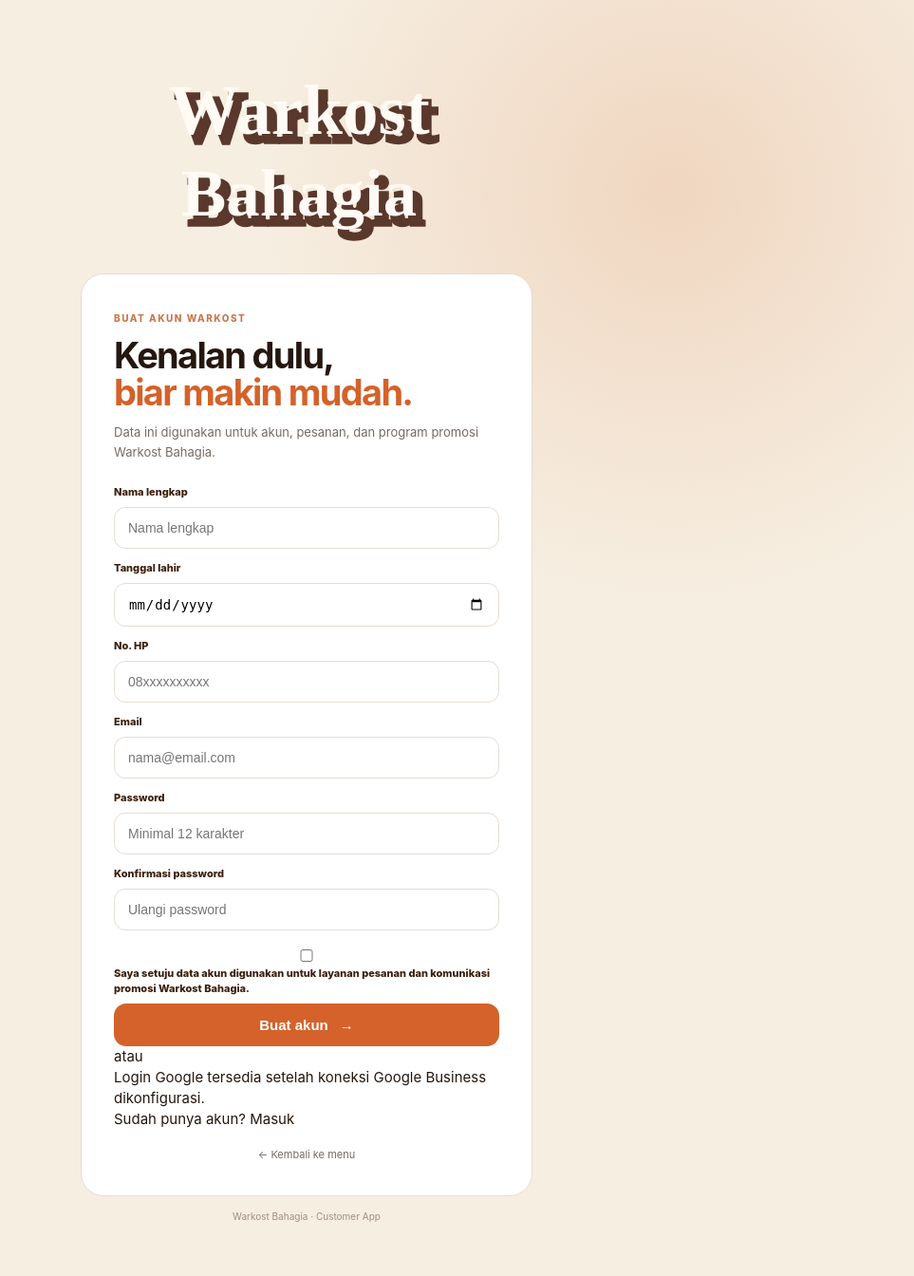
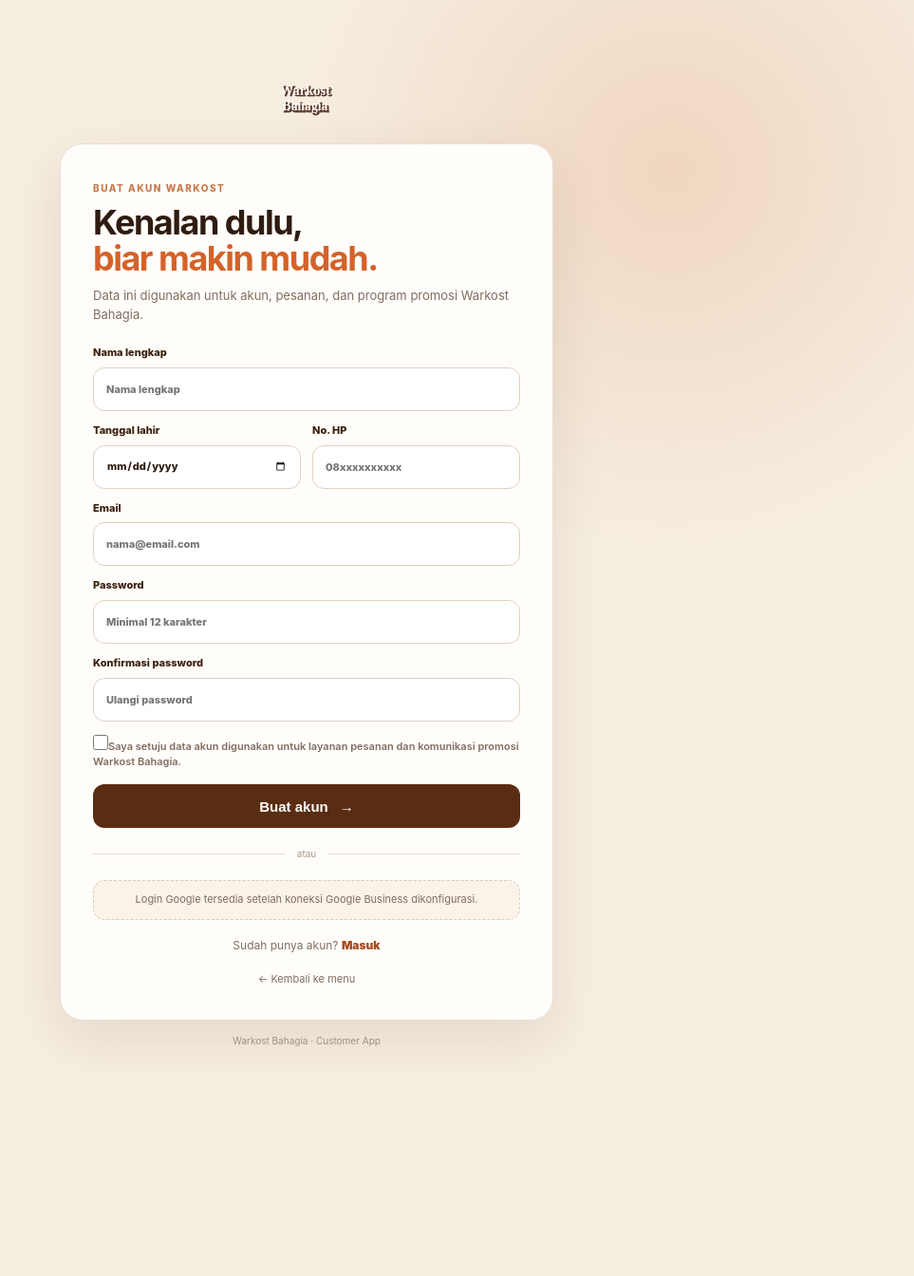
Before and after one commit to anwars750-spec/warkost-bahagia, a Flask app: page /register in a window 1280 px wide. Shown: the whole page at 95% size, without its empty margins (317-1280 px from the left). After the commit the page ends 1102 px from the top, so only its background shows below. Run offline with Flask 3, Linux system fonts and the light colour scheme.

Commit message:
ui: polish production auth screens and consistent buttons

```diff
--- a/app/static/app.css
+++ b/app/static/app.css
@@ -582,3 +582,24 @@
  .customer-main>.customer-search-row{margin-bottom:10px}
  .customer-main>.category-section{margin-bottom:18px}
 }
+
+/* V1.6 AUTH PRODUCTION POLISH */
+.auth-modern{width:min(100%,520px);padding:22px 0 40px}
+.auth-modern .auth-brand-mark{display:flex;justify-content:center;margin:0 auto 18px;text-decoration:none}
+.auth-brand-mark img{width:92px;height:56px;object-fit:contain}
+.auth-modern .auth-card{width:100%;box-sizing:border-box;padding:34px!important;border:1px solid #eadfd3;border-radius:24px;box-shadow:0 18px 55px rgba(59,31,12,.10);background:#fffdf9}
+.auth-modern .auth-card h1{font-size:36px;line-height:1.05;letter-spacing:-1.5px;margin:8px 0 10px;color:#2f1b0f}
+.auth-modern .auth-card h1 em{color:#d4622a}
+.auth-modern .auth-lead{font-size:13px;line-height:1.55;color:#806d60;margin:0 0 22px}
+.auth-modern .auth-card label{display:block;color:#3b1f0c;font-size:11px;font-weight:800;margin:13px 0 0}
+.auth-modern .auth-card input{width:100%;box-sizing:border-box;height:46px;margin-top:7px;border:1px solid #dfd1c3;border-radius:12px;background:#fff;color:#2f1b0f;padding:0 13px;font:inherit;outline:none}
+.auth-modern .auth-card input:focus{border-color:#c87949;box-shadow:0 0 0 3px rgba(212,98,42,.10)}
+.auth-modern .auth-submit{height:46px;width:100%;border:0;border-radius:12px;background:#5a2d13!important;color:#fff!important;margin-top:18px;font-weight:800;transition:.18s ease}
+.auth-modern .auth-submit:hover{background:#d4622a!important;color:#fff!important;transform:translateY(-1px)}
+.auth-forgot{display:block;text-align:right;margin-top:10px;color:#a84a1d;font-size:11px;font-weight:800;text-decoration:none}
+.auth-divider{display:flex;align-items:center;gap:12px;margin:20px 0;color:#aa988b;font-size:10px}.auth-divider:before,.auth-divider:after{content:"";height:1px;background:#eadfd3;flex:1}.auth-divider span{white-space:nowrap}
+.google-signin{display:flex;justify-content:center;min-height:40px}.google-signin-placeholder{padding:12px;border:1px dashed #ddcbbb;border-radius:12px;background:#fbf3ea;color:#806d60;text-align:center;font-size:11px;line-height:1.45}
+.auth-note{text-align:center;color:#9b887a;font-size:10px;margin:8px 0 0}.auth-register{text-align:center;margin-top:18px;color:#806d60;font-size:12px}.auth-register a{color:#a84a1d;font-weight:900;text-decoration:none}.auth-register a:hover{color:#d4622a}
+.auth-two-col{display:grid;grid-template-columns:1fr 1fr;gap:12px}.register-card .consent-row{display:flex;gap:9px;align-items:flex-start;font-weight:600!important;color:#806d60!important;line-height:1.4}.register-card .consent-row input{width:16px;height:16px;margin:1px 0 0;flex:0 0 auto}.register-card .auth-submit{margin-top:16px}
+.auth-modern .error,.auth-modern .success{font-size:11px;line-height:1.45}.auth-modern .back-link{color:#806d60}.auth-modern .back-link:hover{color:#d4622a}
+@media(max-width:600px){.auth-modern{padding:12px 8px 30px}.auth-modern .auth-card{padding:26px 20px!important;border-radius:20px}.auth-modern .auth-card h1{font-size:32px}.auth-two-col{grid-template-columns:1fr}.auth-brand-mark img{width:84px;height:52px}}
```
